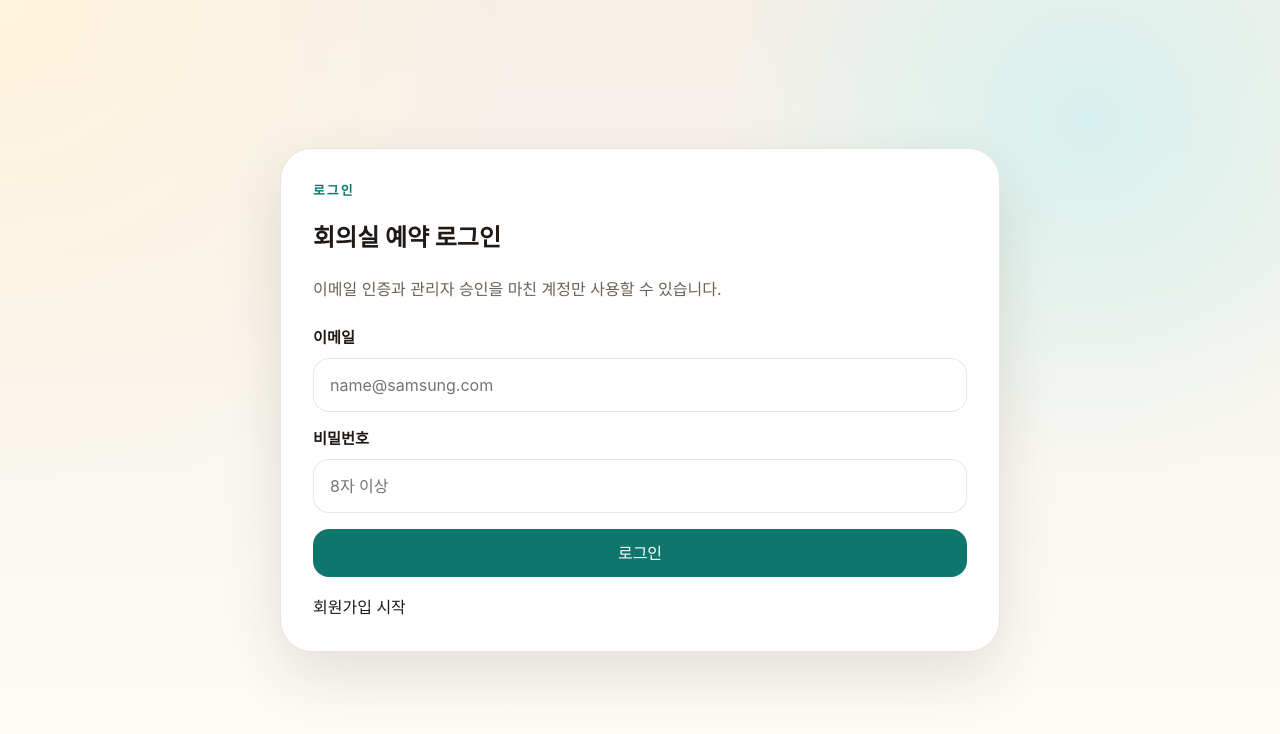
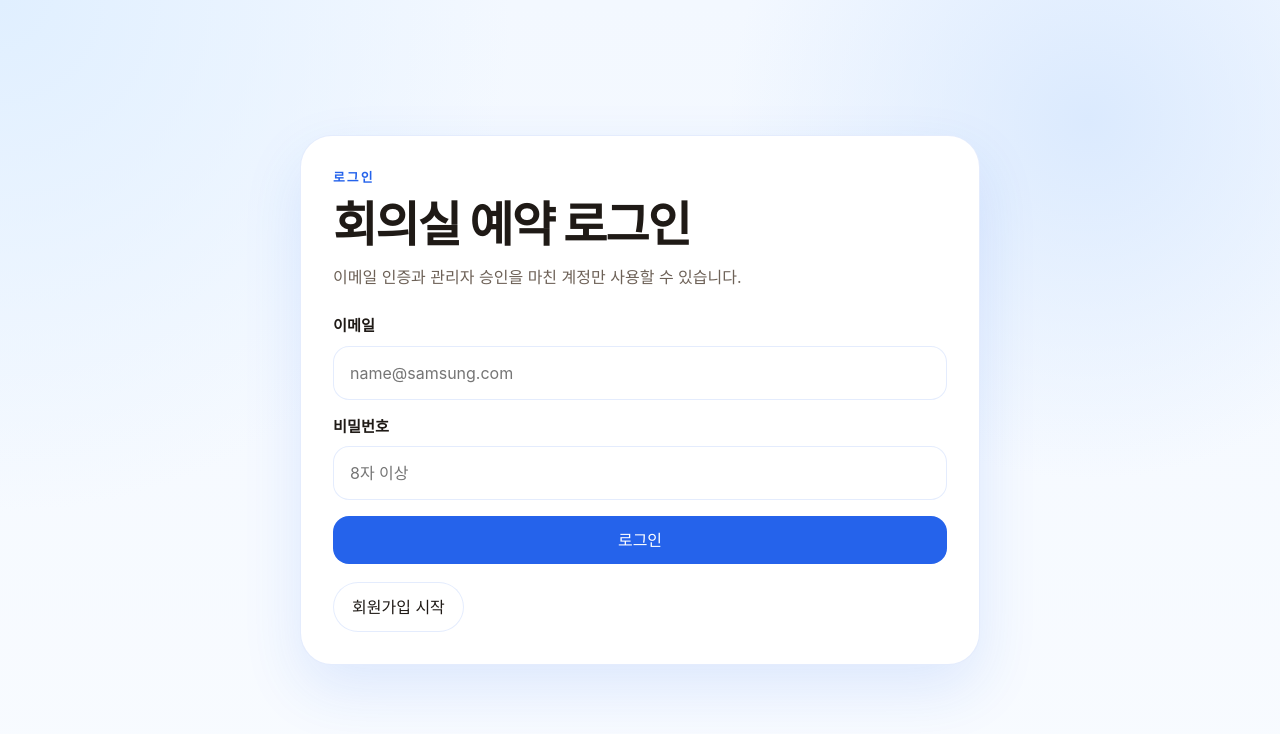
Before and after one commit to ttedon-eng/conference_room, a Next.js app: page /login in a window 1280 px wide. Shown: the top 734 px of the page. Built offline with nearby package versions, Linux system fonts and the light colour scheme; no server answers.

Commit message:
Refine auth entry flow and blue theme

```diff
--- a/app/account/account-form.tsx
+++ b/app/account/account-form.tsx
@@ -59,7 +59,7 @@ export default function AccountForm({
 
   const signOut = async () => {
     await supabase.auth.signOut();
-    router.push("/login?next=%2Faccount");
+    router.push("/login?next=%2Fbookings");
     router.refresh();
   };
 
--- a/app/auth/confirm/route.ts
+++ b/app/auth/confirm/route.ts
@@ -2,7 +2,7 @@ import { type EmailOtpType } from "@supabase/supabase-js";
 import { createClient } from "@/lib/supabase/server";
 import { NextResponse, type NextRequest } from "next/server";
 
-const DEFAULT_NEXT_PATH = "/account";
+const DEFAULT_NEXT_PATH = "/bookings";
 
 function safeNextPath(value: string | null) {
   const nextPath = value?.trim();
--- a/app/globals.css
+++ b/app/globals.css
@@ -1,15 +1,15 @@
 :root {
   color-scheme: light;
-  --bg: #f5f0e8;
-  --bg-accent: #ebe1d2;
+  --bg: #f3f8ff;
+  --bg-accent: #dbeafe;
   --surface: rgba(255, 255, 255, 0.82);
   --surface-strong: #ffffff;
-  --border: rgba(77, 58, 37, 0.12);
+  --border: rgba(37, 99, 235, 0.12);
   --text: #1f1a16;
   --muted: #6d6157;
-  --accent: #0f766e;
-  --accent-soft: rgba(15, 118, 110, 0.12);
-  --shadow: 0 24px 60px rgba(42, 32, 20, 0.12);
+  --accent: #2563eb;
+  --accent-soft: rgba(37, 99, 235, 0.14);
+  --shadow: 0 24px 60px rgba(37, 99, 235, 0.12);
 }
 
 * {
@@ -19,9 +19,9 @@
 html {
   min-height: 100%;
   background:
-    radial-gradient(circle at top left, #fff4dc 0, transparent 34%),
-    radial-gradient(circle at 85% 15%, #d7f1ee 0, transparent 28%),
-    linear-gradient(180deg, var(--bg) 0%, #fffdf8 100%);
+    radial-gradient(circle at top left, #e0efff 0, transparent 34%),
+    radial-gradient(circle at 85% 15%, #dbeafe 0, transparent 28%),
+    linear-gradient(180deg, var(--bg) 0%, #f8fbff 100%);
 }
 
 body {
@@ -145,7 +145,8 @@ textarea:focus-visible {
 
 .primary-link,
 .ghost-link,
-.ghost-button {
+.ghost-button,
+.link-button {
   display: inline-flex;
   align-items: center;
   justify-content: center;
@@ -166,7 +167,8 @@ button[type="submit"] {
 }
 
 .ghost-link,
-.ghost-button {
+.ghost-button,
+.link-button {
   border: 1px solid var(--border);
   background: rgba(255, 255, 255, 0.76);
   color: var(--text);
@@ -180,6 +182,11 @@ button[type="submit"]:hover:not(:disabled) {
 }
 
 .ghost-button {
+  cursor: pointer;
+}
+
+.link-button {
+  font: inherit;
   cursor: pointer;
 }
 
@@ -265,7 +272,7 @@ button[type="submit"]:hover:not(:disabled) {
 }
 
 .auth-shell {
-  width: min(720px, calc(100% - 32px));
+  width: min(680px, calc(100% - 32px));
   margin: 0 auto;
   min-height: 100vh;
   display: grid;
@@ -281,6 +288,23 @@ button[type="submit"]:hover:not(:disabled) {
   border-radius: 32px;
   box-shadow: var(--shadow);
   padding: 32px;
+}
+
+.auth-card h1,
+.home-card h1,
+.state-card h1 {
+  margin: 8px 0 0;
+  font-size: clamp(2rem, 4vw, 3rem);
+  line-height: 1.02;
+  letter-spacing: -0.04em;
+}
+
+.home-card {
+  text-align: center;
+}
+
+.home-card .hero-actions {
+  justify-content: center;
 }
 
 .auth-copy {
@@ -468,8 +492,8 @@ button[type="submit"]:hover:not(:disabled) {
 }
 
 .resource-item.is-selected {
-  border-color: rgba(15, 118, 110, 0.35);
-  box-shadow: 0 0 0 1px rgba(15, 118, 110, 0.12) inset;
+  border-color: rgba(37, 99, 235, 0.35);
+  box-shadow: 0 0 0 1px rgba(37, 99, 235, 0.12) inset;
 }
 
 .resource-item-top {
@@ -515,7 +539,7 @@ button[type="submit"]:hover:not(:disabled) {
 .booking-accented {
   border-color: var(--booking-border, var(--border));
   background:
-    linear-gradient(90deg, var(--booking-soft, rgba(15, 118, 110, 0.08)) 0, rgba(255, 255, 255, 0.72) 26%);
+    linear-gradient(90deg, var(--booking-soft, rgba(37, 99, 235, 0.08)) 0, rgba(255, 255, 255, 0.72) 26%);
 }
 
 .booking-legend {
@@ -628,7 +652,7 @@ button[type="submit"]:hover:not(:disabled) {
   justify-content: center;
   border: 1px solid var(--booking-border, var(--border));
   border-radius: 999px;
-  background: var(--booking-soft, rgba(15, 118, 110, 0.08));
+  background: var(--booking-soft, rgba(37, 99, 235, 0.08));
   padding: 8px 12px;
   color: var(--booking-ink, var(--text));
   font-weight: 700;
@@ -811,7 +835,7 @@ button[type="submit"]:hover:not(:disabled) {
   height: 16px;
   border-radius: 999px;
   background:
-    linear-gradient(90deg, rgba(255, 255, 255, 0.6), rgba(15, 118, 110, 0.12), rgba(255, 255, 255, 0.6));
+    linear-gradient(90deg, rgba(255, 255, 255, 0.6), rgba(37, 99, 235, 0.12), rgba(255, 255, 255, 0.6));
   background-size: 200% 100%;
   animation: shimmer 1.6s ease-in-out infinite;
 }
--- a/app/login/page.tsx
+++ b/app/login/page.tsx
@@ -109,7 +109,7 @@ export default function LoginPage({
         </form>
 
         <div className="auth-actions">
-          <Link className="link-button" href={`/signup?next=${encodeURIComponent(nextPath)}`}>
+          <Link className="ghost-link link-button" href={`/signup?next=${encodeURIComponent(nextPath)}`}>
             회원가입 시작
           </Link>
         </div>
--- a/app/pending/page.tsx
+++ b/app/pending/page.tsx
@@ -2,7 +2,7 @@ import Link from "next/link";
 import { redirect } from "next/navigation";
 import { createClient } from "@/lib/supabase/server";
 
-const DEFAULT_NEXT_PATH = "/account";
+const DEFAULT_NEXT_PATH = "/bookings";
 
 function safeNextPath(value: string | null | undefined) {
   const nextPath = value?.trim();
@@ -36,7 +36,7 @@ export default async function PendingPage({
     .maybeSingle();
 
   if (profile?.is_approved || profile?.role === "admin") {
-    redirect("/account");
+    redirect(nextPath);
   }
 
   return (
--- a/app/signup/complete/page.tsx
+++ b/app/signup/complete/page.tsx
@@ -3,7 +3,7 @@ import { createServiceClient } from "@/lib/supabase/admin";
 import { completeSignup } from "../actions";
 import { normalizeNextPath, UNSPECIFIED_GROUP_NAME } from "@/lib/auth/onboarding";
 
-const DEFAULT_NEXT_PATH = "/account";
+const DEFAULT_NEXT_PATH = "/bookings";
 
 function resolveErrorMessage(errorValue: string | null | undefined) {
   switch (errorValue) {
--- a/app/signup/page.tsx
+++ b/app/signup/page.tsx
@@ -5,7 +5,7 @@ import { createClient } from "@/lib/supabase/server";
 import { normalizeNextPath, UNSPECIFIED_GROUP_NAME } from "@/lib/auth/onboarding";
 import { requestSignupVerification } from "./actions";
 
-const DEFAULT_NEXT_PATH = "/account";
+const DEFAULT_NEXT_PATH = "/bookings";
 
 function resolveErrorMessage(errorValue: string | null | undefined) {
   switch (errorValue) {
@@ -75,7 +75,7 @@ export default async function SignupPage({
         </form>
 
         <div className="auth-actions">
-          <Link className="link-button" href={`/login?next=${encodeURIComponent(nextPath)}`}>
+          <Link className="ghost-link link-button" href={`/login?next=${encodeURIComponent(nextPath)}`}>
             로그인으로 돌아가기
           </Link>
         </div>
--- a/app/signup/verify/page.tsx
+++ b/app/signup/verify/page.tsx
@@ -4,7 +4,7 @@ import { createServiceClient } from "@/lib/supabase/admin";
 import { normalizeNextPath } from "@/lib/auth/onboarding";
 import { requestSignupVerification, verifySignupCode } from "../actions";
 
-const DEFAULT_NEXT_PATH = "/account";
+const DEFAULT_NEXT_PATH = "/bookings";
 
 function resolveErrorMessage(errorValue: string | null | undefined) {
   switch (errorValue) {
@@ -80,11 +80,11 @@ export default async function SignupVerifyPage({
           <form action={requestSignupVerification}>
             <input type="hidden" name="email" value={verification.email} />
             <input type="hidden" name="next" value={nextPath} />
-            <button type="submit" className="link-button" disabled={isLocked}>
+            <button type="submit" className="ghost-link link-button" disabled={isLocked}>
               인증번호 재발송
             </button>
           </form>
-          <Link className="link-button" href="/signup">
+          <Link className="ghost-link link-button" href="/signup">
             처음으로
           </Link>
         </div>
--- a/lib/auth/onboarding.ts
+++ b/lib/auth/onboarding.ts
@@ -4,7 +4,7 @@ export const ALLOWED_SIGNUP_DOMAINS = ["samsung.com", "partner.samsung.com"] as
 export const SIGNUP_VERIFICATION_CODE_LENGTH = 6;
 export const SIGNUP_VERIFICATION_WINDOW_MINUTES = 10;
 export const SIGNUP_VERIFICATION_LOCK_THRESHOLD = 5;
-export const DEFAULT_NEXT_PATH = "/account";
+export const DEFAULT_NEXT_PATH = "/bookings";
 export const UNSPECIFIED_GROUP_NAME = "미지정";
 
 export function normalizeEmail(value: string) {
```
Also changed, not shown: app/bookings/booking-view-model.ts (+6 -6 lines), app/page.tsx (+4 -8 lines).
